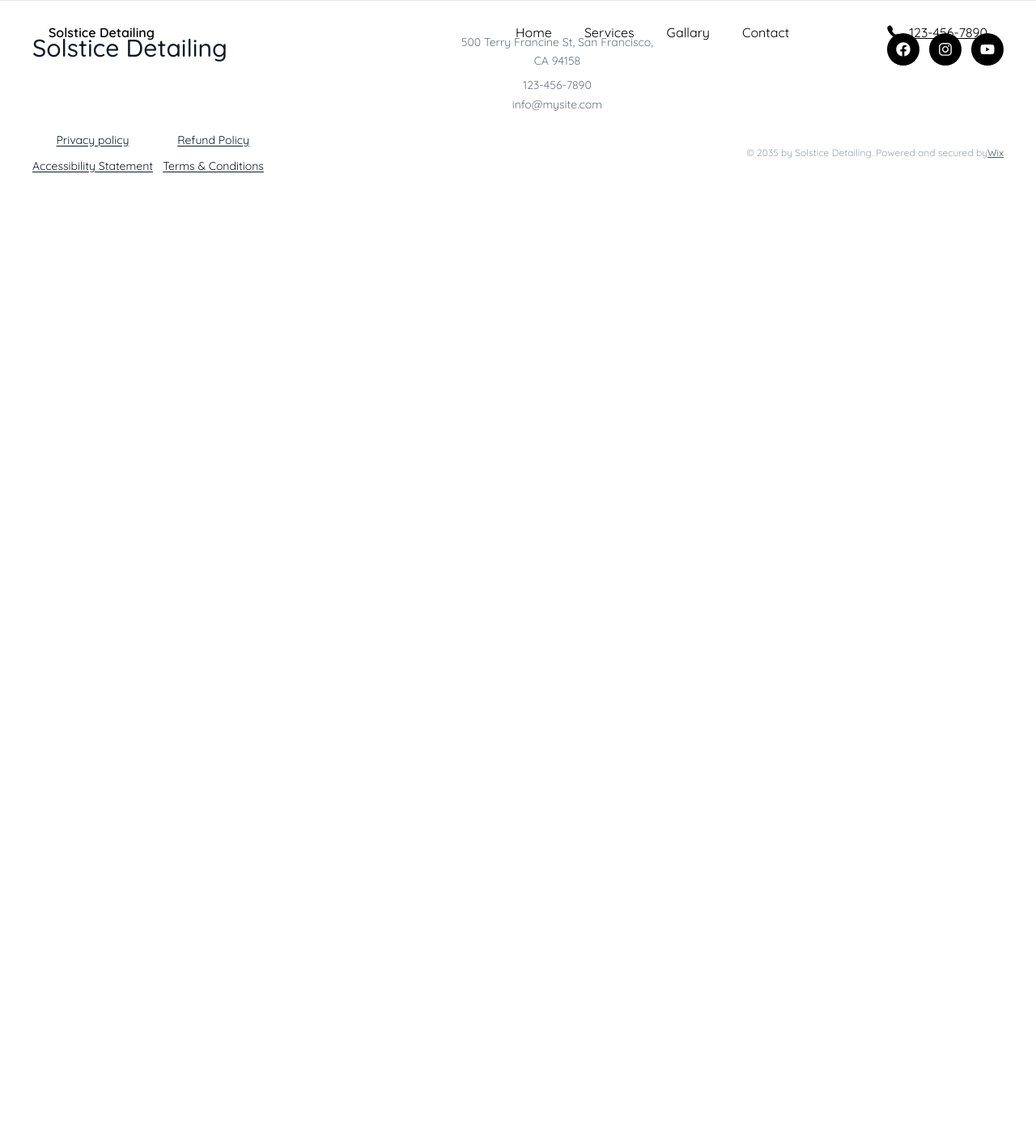
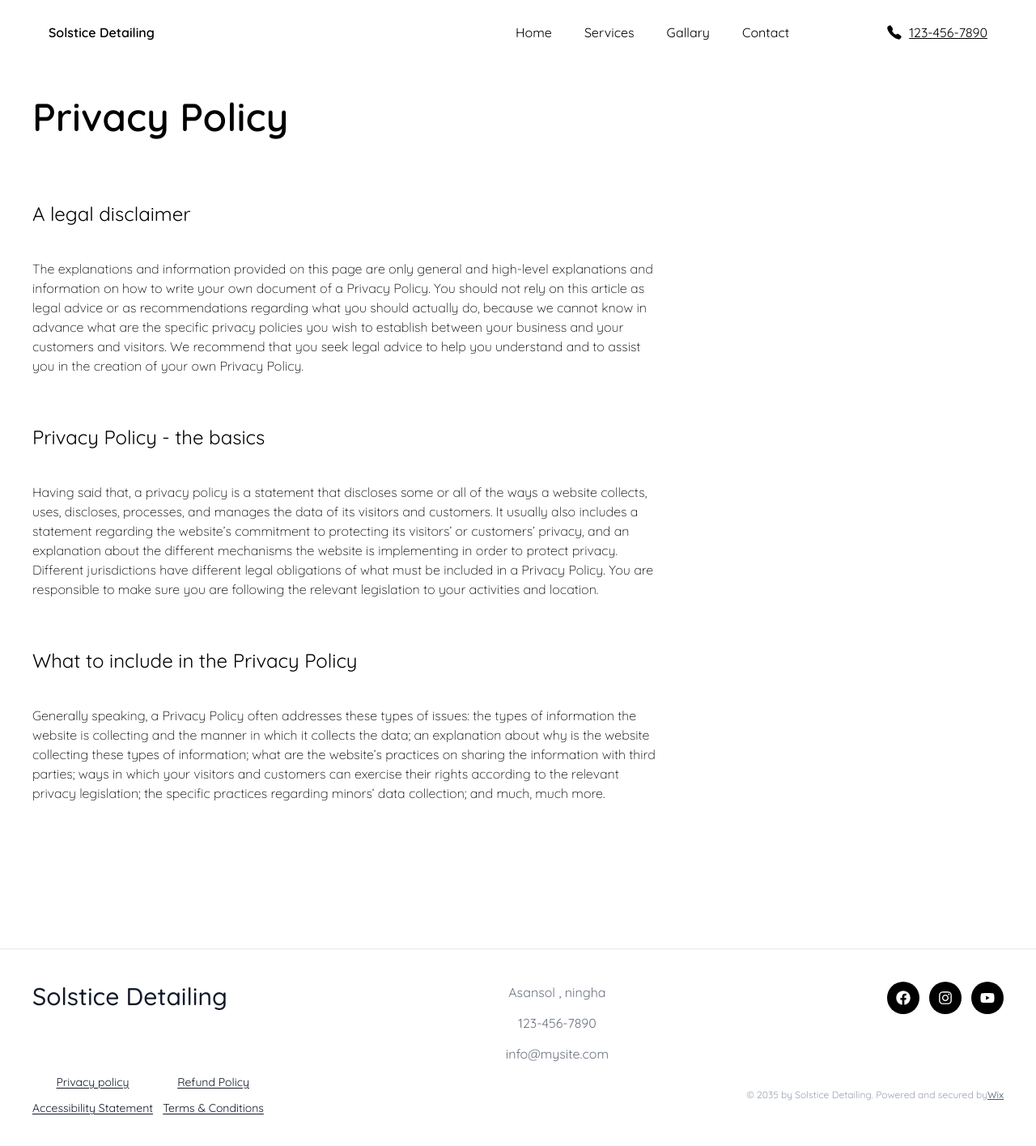
Before and after one commit to hrithik-nonia/solstice-detailing-frontend-clone, a React (Vite) app: page /faq in a window 1280 px wide. Shown: the top 1416 px of the page at 81% size. Before the commit the page ends 800 px from the top, so only its background shows below. Built offline with nearby package versions, Linux system fonts and the light colour scheme; a web font is replaced by a local one.

Commit message:
privacy policy page complete

```diff
--- a/src/App.jsx
+++ b/src/App.jsx
@@ -6,6 +6,7 @@ import NavBar from "./component/navbar.jsx";
 import { Routes, Route } from "react-router-dom";
 import Footer from "./component/footer.jsx";
 import ScrollToTop from "./component/scroll-to-top.jsx";
+import Faq from "./pages/faq-page.jsx";
 
 function App() {
   return (
@@ -17,6 +18,7 @@ function App() {
         <Route path="/service" element={<Service />} />
         <Route path="/gallery" element={<Gallery />} />
         <Route path="/contact" element={<Contact />} />
+        <Route path="/faq" element={<Faq />} />
       </Routes>
       <Footer />
     </>
--- a/src/component/footer.jsx
+++ b/src/component/footer.jsx
@@ -1,12 +1,31 @@
 import { FaFacebook, FaInstagram, FaYoutube } from "react-icons/fa";
+import Popup from "./popup";
+import { useState } from "react";
+import { NavLink } from "react-router-dom";
 
 export default function Footer() {
   // icon array for social media icon
   const socials = [
-    { href: "#", icon: <FaFacebook size={18} />, label: "Facebook" },
-    { href: "#", icon: <FaInstagram size={18} />, label: "Instagram" },
-    { href: "#", icon: <FaYoutube size={18} />, label: "YouTube" },
+    {
+      href: "https://www.facebook.com/",
+      icon: <FaFacebook size={18} />,
+      label: "Facebook",
+    },
+    {
+      href: "https://www.instagram.com/",
+      icon: <FaInstagram size={18} />,
+      label: "Instagram",
+    },
+    {
+      href: "https://www.youtube.com/",
+      icon: <FaYoutube size={18} />,
+      label: "YouTube",
+    },
   ];
+
+  // state for show popup
+  const [showPopup, setShowPopup] = useState(false);
+
   return (
     <>
       <footer className="w-full px-6 py-10 text-center border-t border-gray-200 lg:px-10">
@@ -17,12 +36,25 @@ export default function Footer() {
           </p>
 
           {/* Address & Contact */}
-          <div>
-            <p className="text-sm text-gray-500 leading-relaxed mb-2">
-              500 Terry Francine St, San Francisco, <br /> CA 94158
-            </p>
-            <p className="text-sm text-gray-500 mb-1">123-456-7890</p>
-            <p className="text-sm text-gray-500 mb-6">info@mysite.com</p>
+          <div className="flex flex-col text-gray-500">
+            <a
+              href="https://maps.app.goo.gl/SK1AmXZCRJsMdUAN9"
+              target="_blank"
+              rel="noopener noreferrer"
+              className="  leading-relaxed mb-3 cursor-pointer"
+            >
+              Asansol , ningha
+            </a>
+
+            <span
+              className="  leading-relaxed mb-3 cursor-pointer"
+              onClick={() => setShowPopup(true)}
+            >
+              123-456-7890
+            </span>
+            <span className="  leading-relaxed mb-3 cursor-pointer">
+              info@mysite.com
+            </span>
           </div>
           {/* Social Icons */}
           <div className="flex justify-center gap-3 mb-8">
@@ -48,13 +80,14 @@ export default function Footer() {
               "Accessibility Statement",
               "Terms & Conditions",
             ].map((link) => (
-              <a
+              <NavLink
+                to="/faq"
                 key={link}
                 href="#"
                 className="text-sm text-gray-900 underline underline-offset-2 hover:text-gray-600"
               >
                 {link}
-              </a>
+              </NavLink>
             ))}
           </div>
 
@@ -69,6 +102,9 @@ export default function Footer() {
           </div>
         </div>
       </footer>
+
+      {/* show popup */}
+      {showPopup && <Popup onClose={() => setShowPopup(false)} />}
     </>
   );
 }
--- /dev/null
+++ b/src/pages/faq-page.jsx
@@ -0,0 +1,42 @@
+export default function Faq() {
+  // faq contect
+  const privacyPolicy = {
+    title: "Privacy Policy",
+
+    contents: [
+      {
+        h: "A legal disclaimer",
+        c: "The explanations and information provided on this page are only general and high-level explanations and information on how to write your own document of a Privacy Policy. You should not rely on this article as legal advice or as recommendations regarding what you should actually do, because we cannot know in advance what are the specific privacy policies you wish to establish between your business and your customers and visitors. We recommend that you seek legal advice to help you understand and to assist you in the creation of your own Privacy Policy.",
+      },
+
+      {
+        h: "Privacy Policy - the basics",
+        c: "Having said that, a privacy policy is a statement that discloses some or all of the ways a website collects, uses, discloses, processes, and manages the data of its visitors and customers. It usually also includes a statement regarding the website’s commitment to protecting its visitors’ or customers’ privacy, and an explanation about the different mechanisms the website is implementing in order to protect privacy. Different jurisdictions have different legal obligations of what must be included in a Privacy Policy. You are responsible to make sure you are following the relevant legislation to your activities and location.",
+      },
+      {
+        h: "What to include in the Privacy Policy",
+        c: "Generally speaking, a Privacy Policy often addresses these types of issues: the types of information the website is collecting and the manner in which it collects the data; an explanation about why is the website collecting these types of information; what are the website’s practices on sharing the information with third parties; ways in which your visitors and customers can exercise their rights according to the relevant privacy legislation; the specific practices regarding minors’ data collection; and much, much more.",
+      },
+    ],
+  };
+  return (
+    <>
+      <div className="py-20 px-3 md:px-10 md:py-30">
+        <div className="lg:w-[65%]">
+          {/* title block */}
+          <div className="lg:w-1/2 lg:text-5xl font-semibold lg:pb-20">
+            {privacyPolicy.title}
+          </div>
+
+          {/* heading block */}
+          {privacyPolicy.contents.map(({ h, c }, i) => (
+            <div key={i}>
+              <div className="lg:text-2xl lg:mb-10">{h}</div>
+              <div className="font-light lg:mb-15">{c}</div>
+            </div>
+          ))}
+        </div>
+      </div>
+    </>
+  );
+}
```
